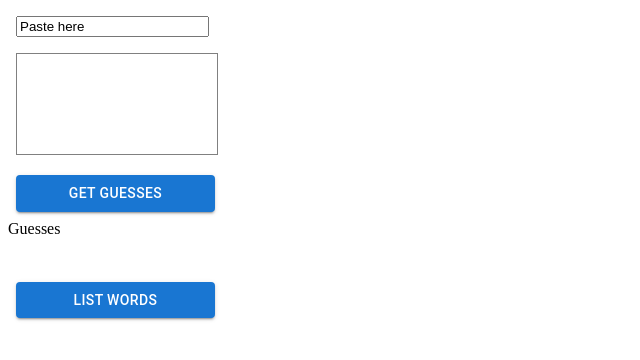
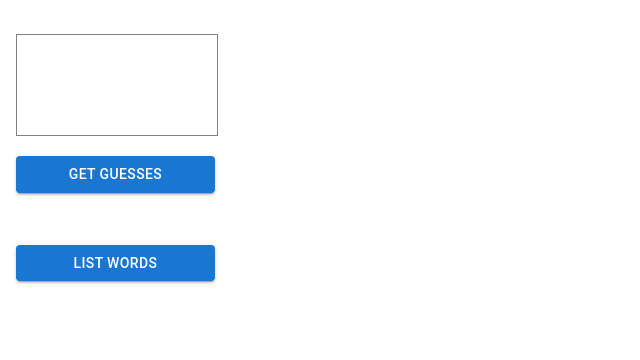
Before and after one commit to tshaffer/twordleNerdleClient, a React app: page / in a window 1280 px wide. Shown: the top 360 px of the page, without its empty margins (0-640 px from the left). Built offline with nearby package versions, Linux system fonts and the light colour scheme; the HTML template or start-up script is replaced by a standard one.

Commit message:
paste into div and a few other miscellaneous changes.

```diff
--- a/src/components/App.tsx
+++ b/src/components/App.tsx
@@ -488,8 +488,7 @@ const App = (props: AppProps) => {
     props.onGetGuesses(imageDataBase64);
     setTimeout(function () {
       processPastedBlob(pastedBlob);
-    }, 2000);
-    // processPastedBlob(pastedBlob);
+    }, 500);
   };
 
   const handleListWords = () => {
@@ -509,10 +508,6 @@ const App = (props: AppProps) => {
 
   const handleClipboardEvent = (e: ClipboardEvent<HTMLInputElement>) => {
     retrieveImageFromClipboardAsBlob(e);
-  };
-
-  const handleInputChanged = (event: any) => {
-    console.log('handleInputChanged invoked');
   };
 
   const renderGuess = (guess: string, guessIndex: number) => {
@@ -587,7 +582,9 @@ const App = (props: AppProps) => {
   const wordListElement = renderWordListElement();
 
   return (
-    <div>
+    <div
+      onPaste={handleClipboardEvent}
+    >
       <Dialog
         open={errorDialogOpen}
         onClose={handleCloseErrorDialog}
@@ -617,11 +614,6 @@ const App = (props: AppProps) => {
         noValidate
         autoComplete='off'
       >
-        <input
-          value='Paste here'
-          onPaste={handleClipboardEvent}
-          onChange={handleInputChanged}
-        />
         <br />
         <canvas
           style={{ border: '1px solid grey' }}
@@ -635,8 +627,6 @@ const App = (props: AppProps) => {
         >
           Get Guesses
         </Button>
-        <br />
-        Guesses
         <br />
         {guesses}
         <br />
```
